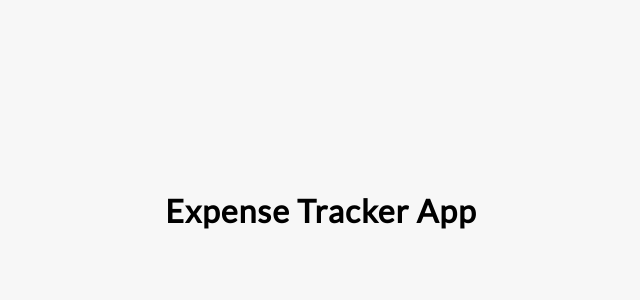
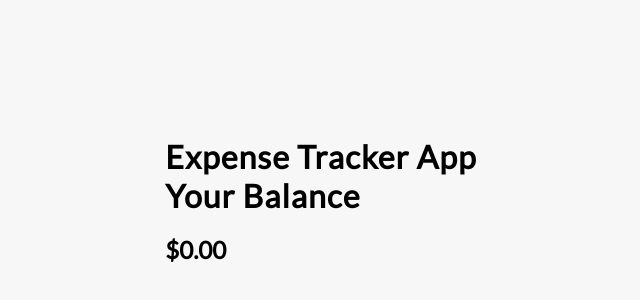
Before and after one commit to AzherSaeed/Expense-Tracker-App-With-React, a React (Create React App) app: page / in a window 1280 px wide. Shown: the part 190-490 px from the top of the page, without its empty margins (319-959 px from the left). Built offline with nearby package versions, Linux system fonts and the light colour scheme.

Commit message:
Some changing in UI

```diff
--- a/src/App.js
+++ b/src/App.js
@@ -1,12 +1,15 @@
 import React from 'react';
-import Header from './components/Header'
-
+import Header from './components/Header';
+import Balence from './components/Balence';
+import incomeExpenses from './components/incomeExpenses'
 import './App.css';
 
 function App() {
   return (
     <div>
      <Header/>
+     <Balence/>
+     <incomeExpenses/>
     </div>
   );
 }
--- /dev/null
+++ b/src/components/Balence.js
@@ -0,0 +1,12 @@
+import React from 'react'
+
+function Balence() {
+    return (
+        <>
+            <h1>Your Balance</h1>
+            <h2 id="balance"> $0.00</h2>
+        </>
+    )
+}
+
+export default Balence;
--- /dev/null
+++ b/src/components/incomeExpenses.js
@@ -0,0 +1,17 @@
+import React from 'react'
+
+ const incomeExpenses = () => {
+    return (
+        <div>
+            <div class="inc-exp-container">
+                <h4>Income</h4>
+                <p id="money-plus" class="money plus" >+$0.00</p>
+            </div>
+            <div>
+                <h4>Expenses</h4>
+                <p id="money-plus" class="money plus" >+$0.00</p>
+            </div>
+        </div>
+    )
+}
+export default incomeExpenses;
```
